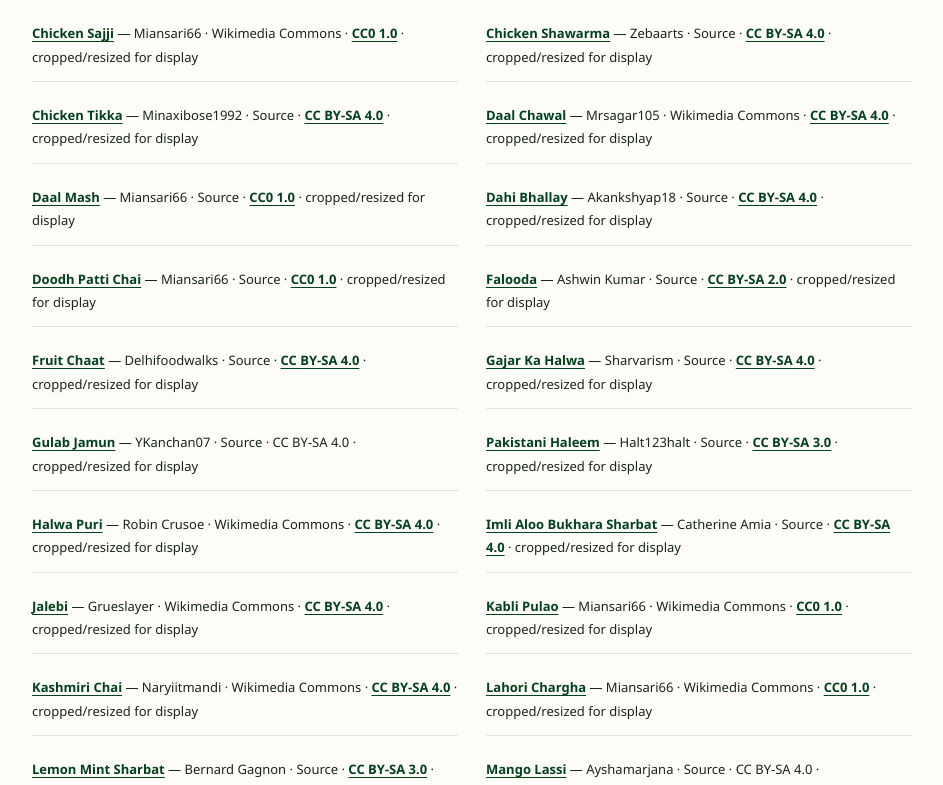
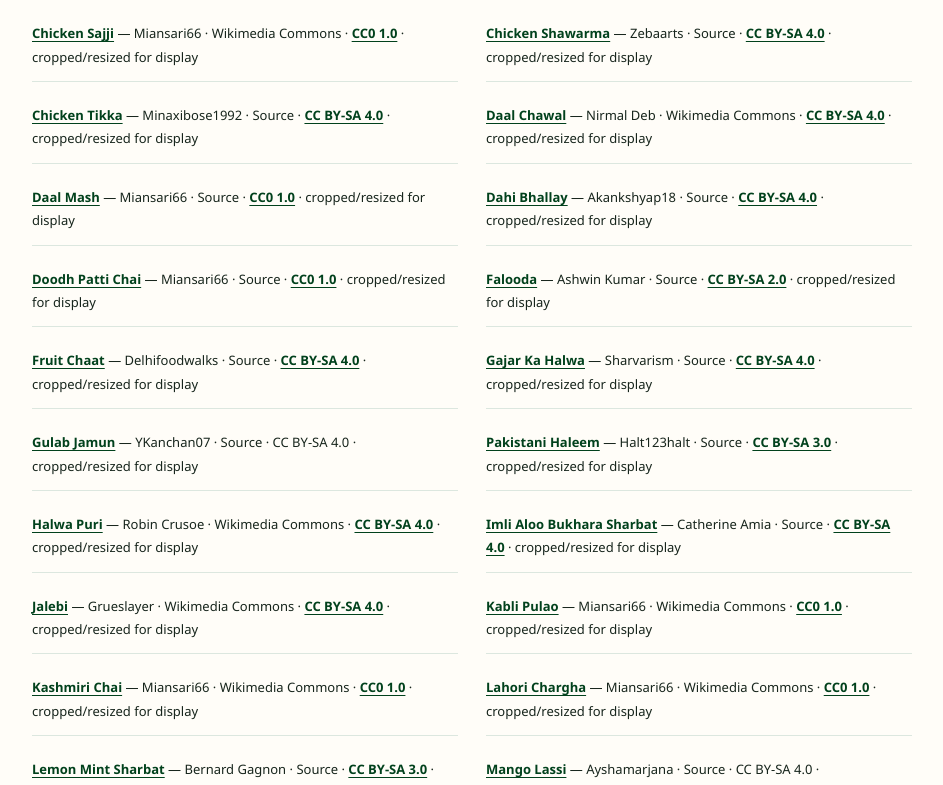
Before and after one commit to manazarali01-hub/pakistan-food, a Jekyll site: the page built from image-credits.html, in a window 1280 px wide and 1400 px high, scrolled down 1172 px. Shown: the part 154-939 px from the top of the window, without its empty margins (178-1121 px from the left). Built offline with Jekyll 4.4.1, drawn with Linux system fonts in a browser that asks for light colours.

Commit message:
Repair priority recipe images

```diff
--- a/_data/recipes/daal-chawal.json
+++ b/_data/recipes/daal-chawal.json
@@ -60,9 +60,9 @@
   ],
   "reheating": "Reheat daal with a splash of water and rice covered with a little moisture until both are hot.",
   "serving": "Serve daal over or beside rice with achar, salad and optional yogurt.",
-  "image_source": "https://commons.wikimedia.org/wiki/File:Rice_with_Lentils.jpg",
-  "image_author": "Mrsagar105",
-  "image_creator": "Mrsagar105",
+  "image_source": "https://commons.wikimedia.org/wiki/File:Dal_chawal.JPG",
+  "image_author": "Nirmal Deb",
+  "image_creator": "Nirmal Deb",
   "image_license": "CC BY-SA 4.0",
   "image_license_url": "https://creativecommons.org/licenses/by-sa/4.0/",
   "image_source_label": "Wikimedia Commons"
--- a/_data/recipes/kashmiri-chai.json
+++ b/_data/recipes/kashmiri-chai.json
@@ -70,10 +70,10 @@
       "answer": "After the tea concentrate has reduced, aerated and developed a deep reddish-brown tone. Milk reveals the final pink shade."
     }
   ],
-  "image_source": "https://commons.wikimedia.org/wiki/File:Noon_Chai.jpg",
-  "image_author": "Naryiitmandi",
-  "image_license": "CC BY-SA 4.0",
-  "image_creator": "Naryiitmandi",
-  "image_license_url": "https://creativecommons.org/licenses/by-sa/4.0/",
+  "image_source": "https://commons.wikimedia.org/wiki/File:Kashmiri_Chai.JPG",
+  "image_author": "Miansari66",
+  "image_license": "CC0 1.0",
+  "image_creator": "Miansari66",
+  "image_license_url": "https://creativecommons.org/publicdomain/zero/1.0/",
   "image_source_label": "Wikimedia Commons"
 }
```
Also changed, not shown: docs/visual-polish-repair-2026-10-04.json (+7 -7 lines), assets/recipe-images/daal-chawal-v2.webp, assets/recipe-images/halwa-puri-v2.webp, assets/recipe-images/kashmiri-chai-v2.webp.
